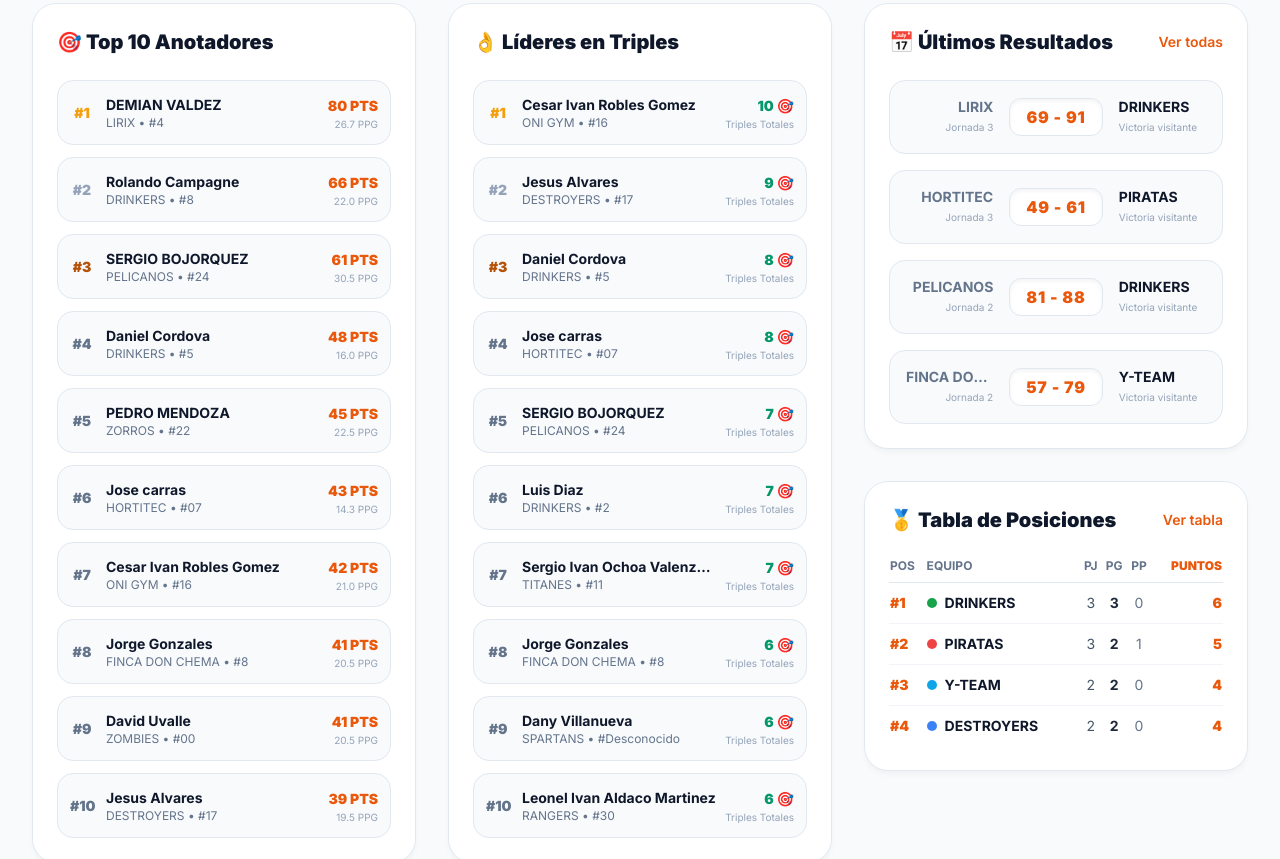
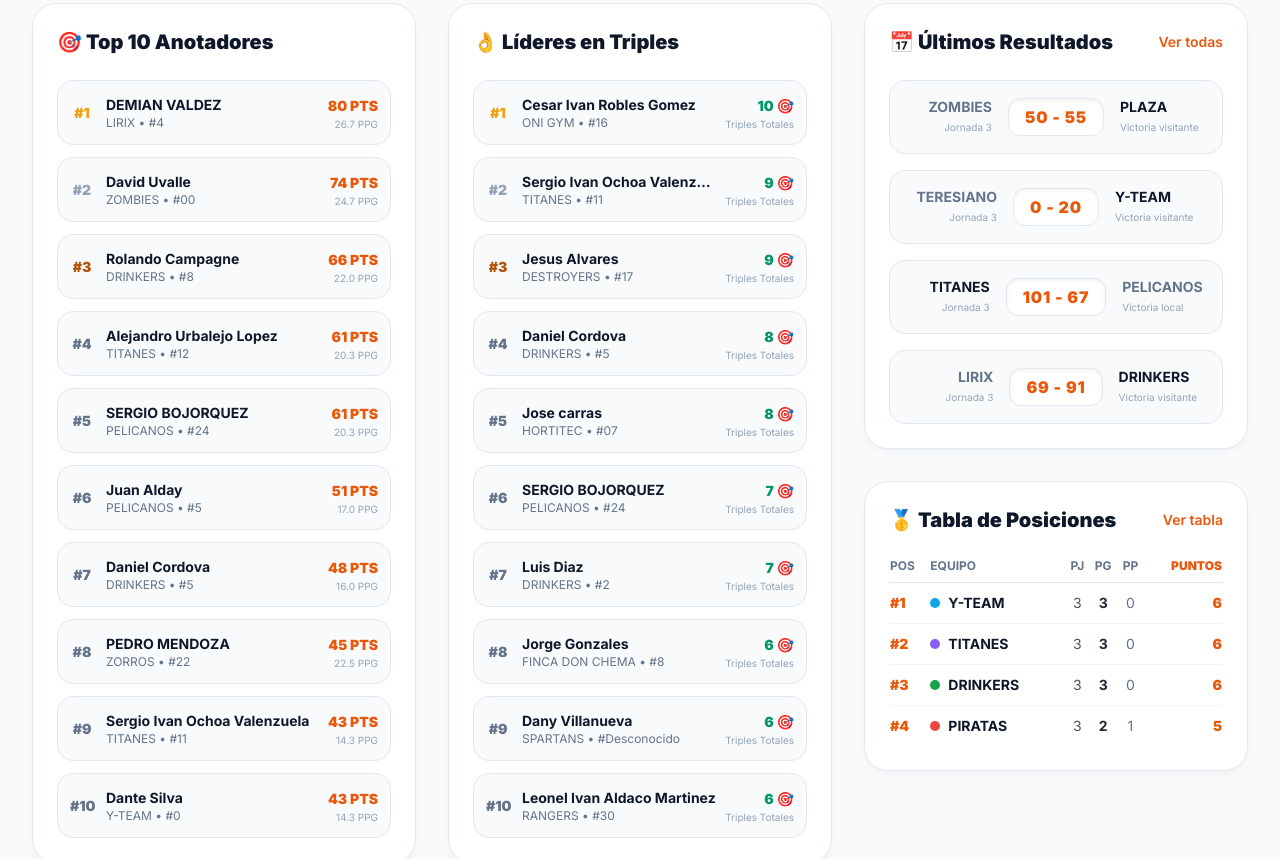
Before and after one commit to LIGA-NORTE-DE-CAJEME/LIGA-NORTE-DE-CAJEME.github.io, a plain HTML site: page index.html in a window 1280 px wide. Shown: the part 1003-1862 px from the top of the page. Drawn offline with nearby package versions, Linux system fonts and the light colour scheme.

Commit message:
Update game results and statistics for jornada 3

```diff
--- a/index.html
+++ b/index.html
@@ -413,9 +413,9 @@
             // JORNADA 3 (24 al 26 de noviembre de 2026)
             { id: 17, jornada: 3, fecha: "24 de noviembre de 2026", dia: "Martes", hora: "7:30 PM", local: "HORTITEC", visitante: "PIRATAS", estado: "finalizado", puntosLocal: 49, puntosVisitante: 61 },
             { id: 18, jornada: 3, fecha: "24 de noviembre de 2026", dia: "Martes", hora: "8:30 PM", local: "LIRIX", visitante: "DRINKERS", estado: "finalizado", puntosLocal: 69, puntosVisitante: 91 },
-            { id: 19, jornada: 3, fecha: "25 de noviembre de 2026", dia: "Miércoles", hora: "7:00 PM", local: "TITANES", visitante: "PELICANOS", estado: "pendiente", puntosLocal: null, puntosVisitante: null },
-            { id: 20, jornada: 3, fecha: "25 de noviembre de 2026", dia: "Miércoles", hora: "8:00 PM", local: "TERESIANO", visitante: "Y-TEAM", estado: "pendiente", puntosLocal: null, puntosVisitante: null },
-            { id: 21, jornada: 3, fecha: "25 de noviembre de 2026", dia: "Miércoles", hora: "9:00 PM", local: "ZOMBIES", visitante: "PLAZA", estado: "pendiente", puntosLocal: null, puntosVisitante: null },
+            { id: 19, jornada: 3, fecha: "25 de noviembre de 2026", dia: "Miércoles", hora: "7:00 PM", local: "TITANES", visitante: "PELICANOS", estado: "finalizado", puntosLocal: 101, puntosVisitante: 67 },
+            { id: 20, jornada: 3, fecha: "25 de noviembre de 2026", dia: "Miércoles", hora: "8:00 PM", local: "TERESIANO", visitante: "Y-TEAM", estado: "finalizado", puntosLocal: 0, puntosVisitante: 20 },
+            { id: 21, jornada: 3, fecha: "25 de noviembre de 2026", dia: "Miércoles", hora: "9:00 PM", local: "ZOMBIES", visitante: "PLAZA", estado: "finalizado", puntosLocal: 50, puntosVisitante: 55 },
             { id: 22, jornada: 3, fecha: "26 de noviembre de 2026", dia: "Jueves", hora: "7:00 PM", local: "DESTROYERS", visitante: "ONI GYM", estado: "pendiente", puntosLocal: null, puntosVisitante: null },
             { id: 23, jornada: 3, fecha: "26 de noviembre de 2026", dia: "Jueves", hora: "8:00 PM", local: "ZORROS", visitante: "RANGERS", estado: "pendiente", puntosLocal: null, puntosVisitante: null },
             { id: 24, jornada: 3, fecha: "26 de noviembre de 2026", dia: "Jueves", hora: "9:00 PM", local: "HALCONCITOS", visitante: "SPARTANS", esHalconcitos: true, estado: "pendiente", puntosLocal: null, puntosVisitante: null },
@@ -948,6 +948,63 @@
             { partidoId: 18, jugador: "Omar Vasquez", puntos: 0, triples: 0, jugo: true },
             { partidoId: 18, jugador: "Santiago Baldenegro", puntos: 2, triples: 0, jugo: true },
             { partidoId: 18, jugador: "Luis Diaz", puntos: 22, triples: 6, jugo: true },
+
+            // Estadisticas del partido 19: TITANES VS PELICANOS (Jornada 3)
+            { partidoId: 19, jugador: "MARIO SEPULVEDA", puntos: 0, triples: 0, jugo: true },
+            { partidoId: 19, jugador: "SERGIO BOJORQUEZ", puntos: 0, triples: 0, jugo: true },
+            { partidoId: 19, jugador: "HERIBERTO ALVAREZ", puntos: 6, triples: 0, jugo: true },
+            { partidoId: 19, jugador: "ABEL OCHOA", puntos: 10, triples: 0, jugo: true },
+            { partidoId: 19, jugador: "ALVARO ALMADA", puntos: 8, triples: 0, jugo: true },
+            { partidoId: 19, jugador: "JORGE PORTELA", puntos: 0, triples: 0, jugo: true },
+            { partidoId: 19, jugador: "MANUEL SANTAMARIA OCHOA", puntos: 0, triples: 0, jugo: true },
+            { partidoId: 19, jugador: "SANTIAGO SANTAMARIA", puntos: 0, triples: 0, jugo: true },
+            { partidoId: 19, jugador: "CUTINO MECHUCA", puntos: 0, triples: 0, jugo: true },
+            { partidoId: 19, jugador: "PELAGIO DE COOCRIT", puntos: 0, triples: 0, jugo: true },
+            { partidoId: 19, jugador: "Zden Ramirez", puntos: 9, triples: 1, jugo: true },
+            { partidoId: 19, jugador: "Juan Alday", puntos: 30, triples: 3, jugo: true },
+            { partidoId: 19, jugador: "Dylan Ivan Ochoa Armenta", puntos: 0, triples: 0, jugo: true },
+            { partidoId: 19, jugador: "Sergio Ivan Ochoa Valenzuela", puntos: 14, triples: 2, jugo: true },
+            { partidoId: 19, jugador: "Jorge Miguel Vazquez Lopez", puntos: 13, triples: 3, jugo: true },
+            { partidoId: 19, jugador: "Xavier Enos Valdez Toledo", puntos: 0, triples: 0, jugo: true },
+            { partidoId: 19, jugador: "Axel Francisco Bojorquez Rey", puntos: 8, triples: 0, jugo: true },
+            { partidoId: 19, jugador: "Jesus Salvador Alvarez Herrera", puntos: 0, triples: 0, jugo: true },
+            { partidoId: 19, jugador: "Alejandro Urbalejo Lopez", puntos: 34, triples: 2, jugo: true },
+            { partidoId: 19, jugador: "Hector Fernando Armenta Valenzuela", puntos: 7, triples: 0, jugo: true },
+            { partidoId: 19, jugador: "Luis Fernando Robles Zavala", puntos: 14, triples: 0, jugo: true },
+            { partidoId: 19, jugador: "Pavel Contreras", puntos: 6, triples: 0, jugo: true },
+            { partidoId: 19, jugador: "Jonhy Armenta Trujillo", puntos: 3, triples: 1, jugo: true },
+
+            // Estadisticas del partido 20: TERESIANO  VS Y-TEAM (Jornada 3)
+            { partidoId: 20, jugador: "Dante Silva", puntos: 20, triples: 0, jugo: true },
+
+            // Estadisticas del partido 21: ZOMBIES  VS PLAZA (Jornada 3)
+            { partidoId: 21, jugador: "Adrian Valenzuela", puntos: 6, triples: 0, jugo: true },
+            { partidoId: 21, jugador: "Carlos Figueroa", puntos: 0, triples: 0, jugo: true },
+            { partidoId: 21, jugador: "Iván Ruiz", puntos: 0, triples: 0, jugo: true },
+            { partidoId: 21, jugador: "Ivan Ruiz Jr.", puntos: 7, triples: 0, jugo: true },
+            { partidoId: 21, jugador: "Juan Bastidas", puntos: 0, triples: 0, jugo: true },
+            { partidoId: 21, jugador: "Argenis Molina", puntos: 0, triples: 0, jugo: true },
+            { partidoId: 21, jugador: "Alhid Sandoval", puntos: 2, triples: 0, jugo: true },
+            { partidoId: 21, jugador: "René Minjarez", puntos: 0, triples: 0, jugo: true },
+            { partidoId: 21, jugador: "Alejandro Quiróz", puntos: 0, triples: 0, jugo: true },
+            { partidoId: 21, jugador: "Alejandro Mendivil", puntos: 0, triples: 0, jugo: true },
+            { partidoId: 21, jugador: "Felipe Ruiz", puntos: 0, triples: 0, jugo: true },
+            { partidoId: 21, jugador: "David Uvalle", puntos: 33, triples: 0, jugo: true },
+            { partidoId: 21, jugador: "Omar Dautt", puntos: 0, triples: 0, jugo: true },
+            { partidoId: 21, jugador: "Martin Cornejo", puntos: 0, triples: 0, jugo: true },
+            { partidoId: 21, jugador: "Raul Alejandro Nava Escalante", puntos: 0, triples: 0, jugo: true },
+            { partidoId: 21, jugador: "Emmanuel Liogon Melendrez", puntos: 12, triples: 1, jugo: true },
+            { partidoId: 21, jugador: "Luis Alejandro Melendrez Lopez", puntos: 5, triples: 0, jugo: true },
+            { partidoId: 21, jugador: "Samuel Bencomo", puntos: 0, triples: 0, jugo: true },
+            { partidoId: 21, jugador: "Oliver Moises Lopez Oroz", puntos: 0, triples: 0, jugo: true },
+            { partidoId: 21, jugador: "Juan Carlos Ballesteros Montaño", puntos: 0, triples: 0, jugo: true },
+            { partidoId: 21, jugador: "Jorge Enrique Parra Ruiz", puntos: 0, triples: 0, jugo: true },
+            { partidoId: 21, jugador: "Jose M. Zamudio Estrada", puntos: 19, triples: 2, jugo: true },
+            { partidoId: 21, jugador: "Jose Lopez Palacio", puntos: 0, triples: 0, jugo: true },
+            { partidoId: 21, jugador: "Juan Rascon", puntos: 12, triples: 1, jugo: true },
+            { partidoId: 21, jugador: "Andres Garcia", puntos: 0, triples: 0, jugo: true },
+            { partidoId: 21, jugador: "Vicente Noriega", puntos: 0, triples: 0, jugo: true },
+            { partidoId: 21, jugador: "Brayan Calderon", puntos: 6, triples: 0, jugo: true },
 
         ],
                mvpJornadas: [
```
